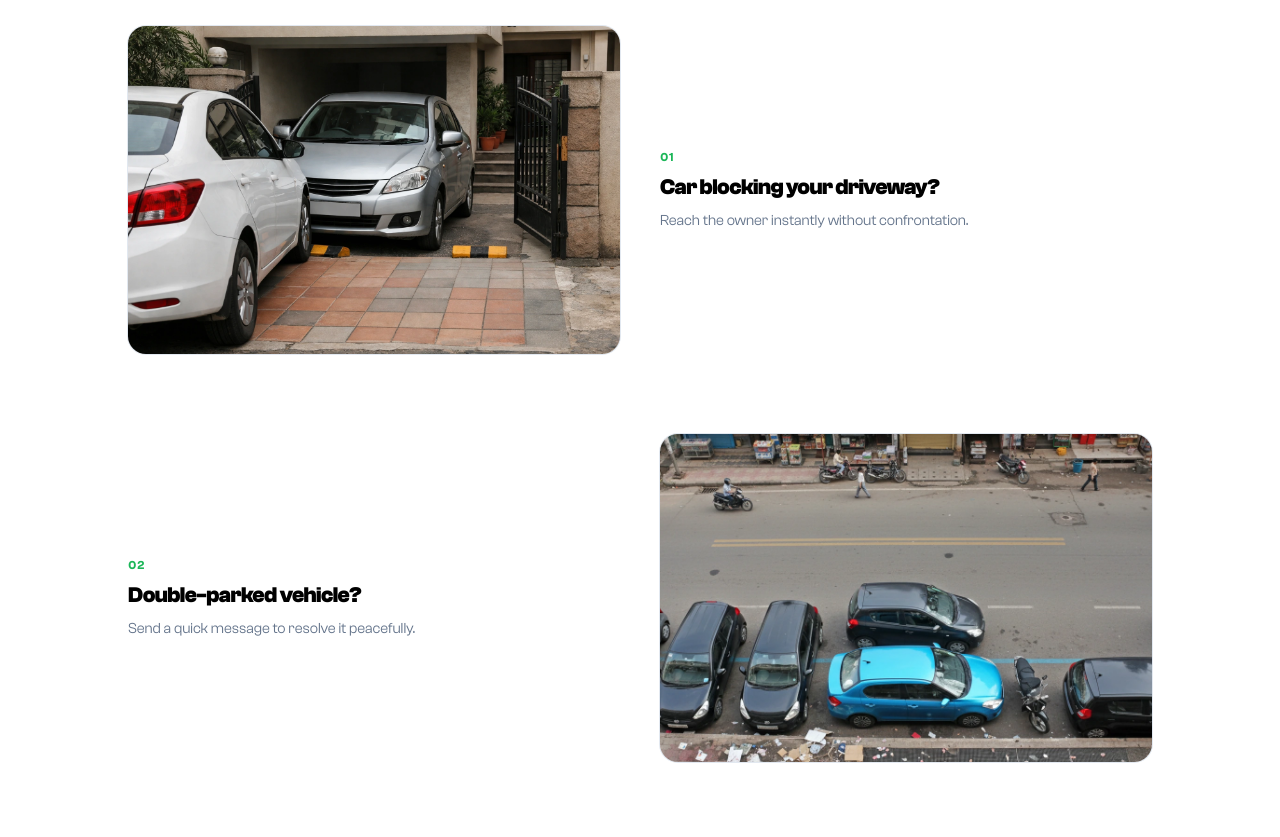
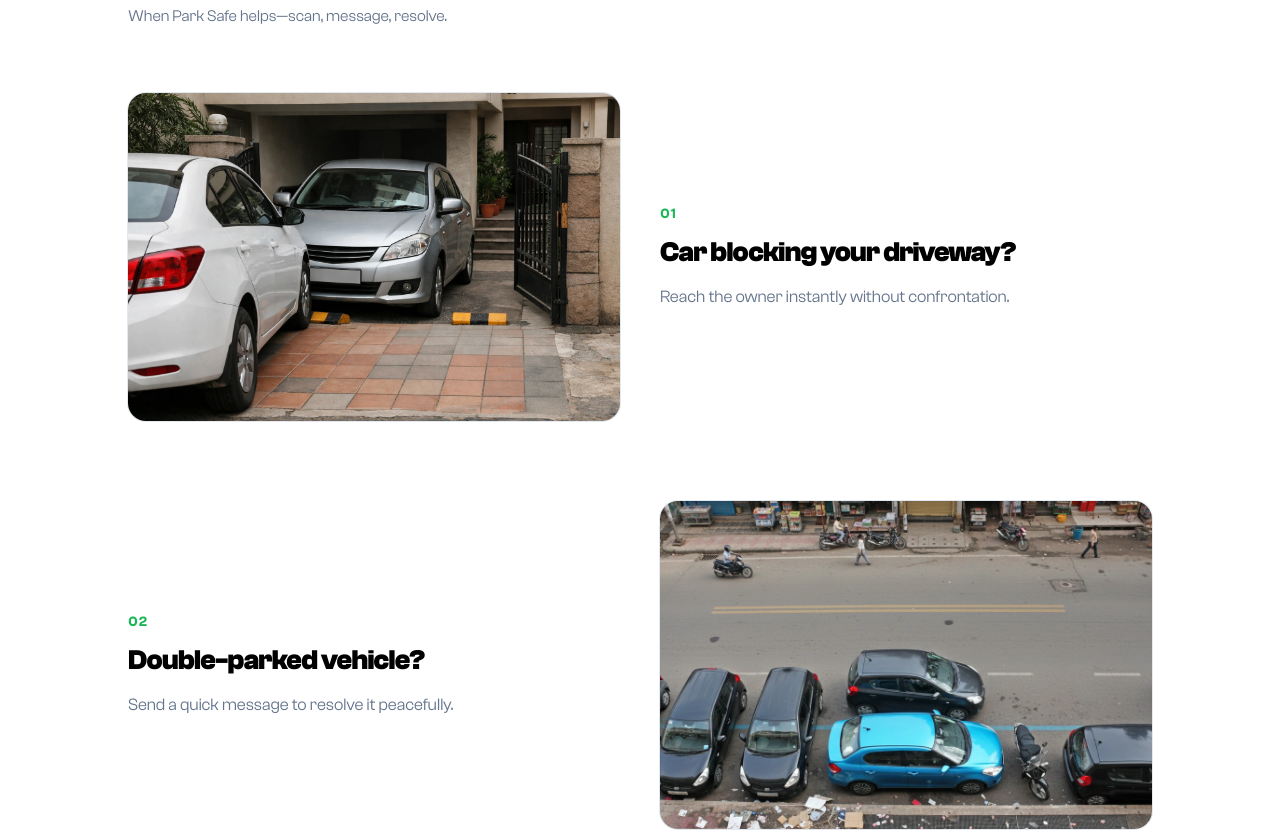
Before and after one commit to tribly-tech/park-safe, a Next.js app: page / in a window 1280 px wide. Shown: the part 1960-2797 px from the top of the page. Built offline with nearby package versions, Linux system fonts and the light colour scheme; no server answers.

Commit message:
Landing: hero gradient, larger Common Situations typography, first viewport gradient background

```diff
--- a/src/app/page.tsx
+++ b/src/app/page.tsx
@@ -193,7 +193,7 @@ export default function Home() {
   }
 
   return (
-    <div className="relative min-h-screen w-full bg-white">
+    <div className="relative min-h-screen w-full bg-gradient-to-b from-white via-[#f8fffb] to-[#f1fff7]">
       {/* Navigation Bar - sticky, glass/blur, glossy */}
       <header className="sticky top-0 z-50 w-full shrink-0 bg-white/50 backdrop-blur-md supports-[backdrop-filter]:bg-white/40">
         <div className="mx-auto flex w-full max-w-[440px] md:max-w-2xl lg:max-w-4xl items-center justify-center overflow-clip p-3 md:p-4">
@@ -245,7 +245,7 @@ export default function Home() {
         </div>
 
         {/* Hero – problem statement first, then solution (engaging, objective: communicate the problem) */}
-        <div className="grid grid-cols-1 lg:grid-cols-12 gap-8 lg:gap-12 xl:gap-16 items-stretch w-full">
+        <div className="grid grid-cols-1 lg:grid-cols-12 gap-8 lg:gap-12 xl:gap-16 items-stretch w-full bg-gradient-to-b from-white to-[#f1fff7] rounded-2xl md:rounded-3xl px-6 py-8 md:px-8 md:py-10 lg:px-10 lg:py-12">
           {/* Left: Problem statement – lead with the pain, then payoff */}
           <div className="lg:col-span-5 flex flex-col gap-4 lg:gap-5 order-2 lg:order-1 lg:justify-center">
             <span className="inline-block text-[11px] font-bold uppercase tracking-[0.25em] text-[#64748b]">
@@ -501,12 +501,12 @@ export default function Home() {
               <div className="relative aspect-[4/3] lg:aspect-[3/2] rounded-2xl overflow-hidden bg-white ring-1 ring-[#e2e8f0]">
                 <Image src={commonSituationImages[0].src} alt={commonSituationImages[0].alt} fill className="object-cover" sizes="(max-width: 1024px) 100vw, 50vw" unoptimized />
               </div>
-              <div className="flex flex-col justify-center lg:py-4">
-                <span className="text-[12px] font-semibold text-[#1bb658] uppercase tracking-wider mb-2">01</span>
-                <h3 className="font-bold text-[20px] md:text-[22px] text-black tracking-[-0.02em] leading-tight mb-2">
+              <div className="flex flex-col justify-center lg:py-4 gap-0">
+                <span className="text-[14px] font-semibold text-[#1bb658] uppercase tracking-wider mb-2">01</span>
+                <h3 className="font-bold text-[22px] md:text-[24px] lg:text-[28px] text-black tracking-[-0.02em] leading-snug mb-3">
                   Car blocking your driveway?
                 </h3>
-                <p className="font-normal text-[15px] text-[#64748b] leading-[1.6]">
+                <p className="font-normal text-[16px] md:text-[17px] text-[#64748b] leading-[1.55]">
                   Reach the owner instantly without confrontation.
                 </p>
               </div>
@@ -514,12 +514,12 @@ export default function Home() {
 
             {/* Row 2: Content left, image right */}
             <article className="grid grid-cols-1 lg:grid-cols-2 gap-6 lg:gap-10 items-center lg:min-h-[240px]">
-              <div className="flex flex-col justify-center lg:py-4 order-2 lg:order-1">
-                <span className="text-[12px] font-semibold text-[#1bb658] uppercase tracking-wider mb-2">02</span>
-                <h3 className="font-bold text-[20px] md:text-[22px] text-black tracking-[-0.02em] leading-tight mb-2">
+              <div className="flex flex-col justify-center lg:py-4 order-2 lg:order-1 gap-0">
+                <span className="text-[14px] font-semibold text-[#1bb658] uppercase tracking-wider mb-2">02</span>
+                <h3 className="font-bold text-[22px] md:text-[24px] lg:text-[28px] text-black tracking-[-0.02em] leading-snug mb-3">
                   Double-parked vehicle?
                 </h3>
-                <p className="font-normal text-[15px] text-[#64748b] leading-[1.6]">
+                <p className="font-normal text-[16px] md:text-[17px] text-[#64748b] leading-[1.55]">
                   Send a quick message to resolve it peacefully.
                 </p>
               </div>
@@ -533,12 +533,12 @@ export default function Home() {
               <div className="relative aspect-[4/3] lg:aspect-[3/2] rounded-2xl overflow-hidden bg-white ring-1 ring-[#e2e8f0]">
                 <Image src={commonSituationImages[2].src} alt={commonSituationImages[2].alt} fill className="object-cover" sizes="(max-width: 1024px) 100vw, 50vw" unoptimized />
               </div>
-              <div className="flex flex-col justify-center lg:py-4">
-                <span className="text-[12px] font-semibold text-[#1bb658] uppercase tracking-wider mb-2">03</span>
-                <h3 className="font-bold text-[20px] md:text-[22px] text-black tracking-[-0.02em] leading-tight mb-2">
+              <div className="flex flex-col justify-center lg:py-4 gap-0">
+                <span className="text-[14px] font-semibold text-[#1bb658] uppercase tracking-wider mb-2">03</span>
+                <h3 className="font-bold text-[22px] md:text-[24px] lg:text-[28px] text-black tracking-[-0.02em] leading-snug mb-3">
                   Headlights left on?
                 </h3>
-                <p className="font-normal text-[15px] text-[#64748b] leading-[1.6]">
+                <p className="font-normal text-[16px] md:text-[17px] text-[#64748b] leading-[1.55]">
                   Help a stranger avoid a dead battery.
                 </p>
               </div>
@@ -546,12 +546,12 @@ export default function Home() {
 
             {/* Row 4: Content left, image right */}
             <article className="grid grid-cols-1 lg:grid-cols-2 gap-6 lg:gap-10 items-center lg:min-h-[240px]">
-              <div className="flex flex-col justify-center lg:py-4 order-2 lg:order-1">
-                <span className="text-[12px] font-semibold text-[#1bb658] uppercase tracking-wider mb-2">04</span>
-                <h3 className="font-bold text-[20px] md:text-[22px] text-black tracking-[-0.02em] leading-tight mb-2">
+              <div className="flex flex-col justify-center lg:py-4 order-2 lg:order-1 gap-0">
+                <span className="text-[14px] font-semibold text-[#1bb658] uppercase tracking-wider mb-2">04</span>
+                <h3 className="font-bold text-[22px] md:text-[24px] lg:text-[28px] text-black tracking-[-0.02em] leading-snug mb-3">
                   Reserved spot taken?
                 </h3>
-                <p className="font-normal text-[15px] text-[#64748b] leading-[1.6]">
+                <p className="font-normal text-[16px] md:text-[17px] text-[#64748b] leading-[1.55]">
                   Reach the owner and resolve it without confrontation.
                 </p>
               </div>
```
